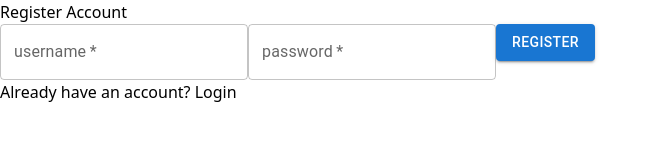
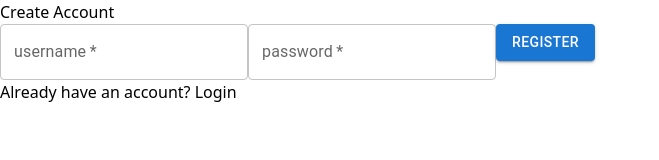
Before and after one commit to keonnk/Express-Auth, a React (Vite) app in the folder frontend/: page /signup in a window 1280 px wide. Shown: the top 160 px of the page, without its empty margins (0-659 px from the left). Built offline with nearby package versions, Linux system fonts and the light colour scheme.

Commit message:
renamed register account to create account

```diff
--- a/frontend/src/pages/LoginPage.tsx
+++ b/frontend/src/pages/LoginPage.tsx
@@ -45,7 +45,7 @@ export default function LoginPage({ isSignup }: LoginPageProps) {
 
   return (
     <div className="h-[100vh] flex flex-col gap-10 justify-center items-center">
-      <h1 className="text-4xl">{isSignup ? "Register Account" : "Login"}</h1>
+      <h1 className="text-4xl">{isSignup ? "Create Account" : "Login"}</h1>
       <form
         className="flex flex-col gap-3"
         onSubmit={(e) => {
```
